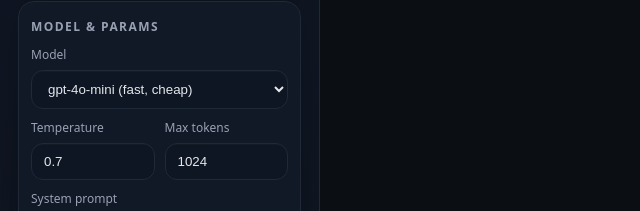
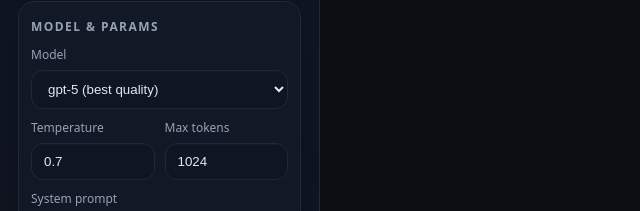
Before and after one commit to karanveer-singh-dhanota/karanveer-singh-dhanota.github.io, a plain HTML site: page index.html in a window 1280 px wide. Shown: the part 248-459 px from the top of the page, 0-640 px from the left. Drawn offline with Linux system fonts and the light colour scheme.

Commit message:
Update index.html

```diff
--- a/index.html
+++ b/index.html
@@ -139,7 +139,8 @@
         <h2>Model & Params</h2>
         <label for="model">Model</label>
         <select id="model">
-          <option value="gpt-4o-mini" selected>gpt-4o-mini (fast, cheap)</option>
+          <option value="gpt-5" selected>gpt-5 (best quality)</option>
+          <option value="gpt-4o-mini">gpt-4o-mini (fast, cheap)</option>
           <option value="gpt-4o">gpt-4o (higher quality)</option>
           <option value="gpt-4.1">gpt-4.1</option>
           <option value="gpt-3.5-turbo">gpt-3.5-turbo (legacy)</option>
```
